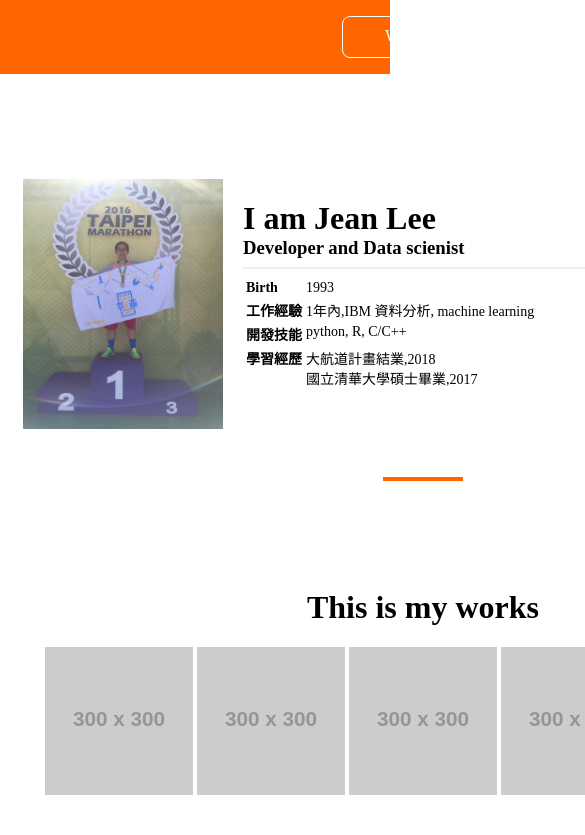
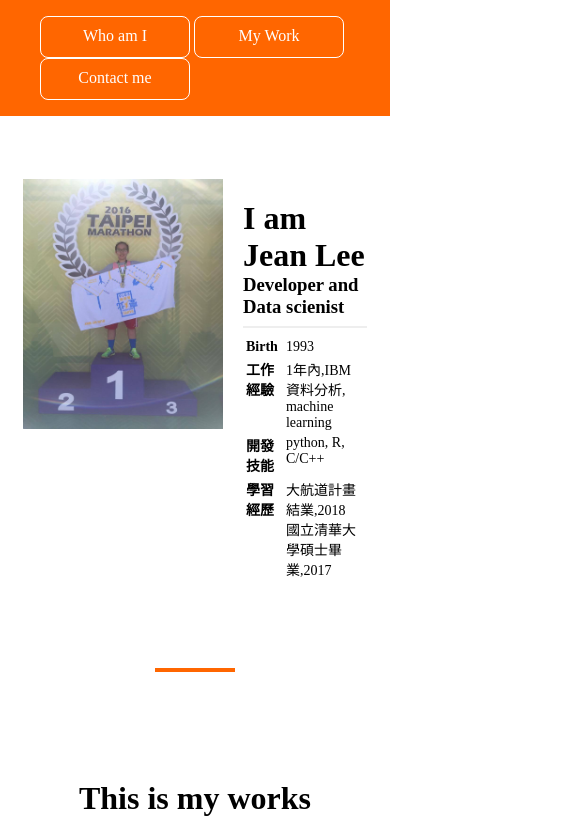
Before and after one commit to hero710690/Yourwebsite, a plain HTML site: page index.html in a window 390 px wide. Shown: the top 835 px of the page, 585 px wide, since content can reach past the window. Drawn offline with Linux system fonts and the light colour scheme; placeholder pictures from the web are drawn by us.

Commit message:
implement RWD

```diff
--- a/index.html
+++ b/index.html
@@ -1,6 +1,7 @@
 <!DOCTYPE html>
 <html>
   <head>
+    <meta name="viewport" content="width=device-width, initial-scale=1.0">
     <link type="text/css" rel="stylesheet" href="style.css">
     <title>Welcome to Jean’s Site!!!</title>
   </head>
@@ -21,7 +22,7 @@
             <img src="img/my-avator.jpg" alt="my avator">
           </div>
           <div id="my-info">
-            <h1 id="me">I am Jean Lee</h1>
+            <h1>I am Jean Lee</h1>
             <h3>Developer and Data scienist</h3>
             <hr>
             <table>
--- a/style.css
+++ b/style.css
@@ -186,3 +186,12 @@ hr.bar {
   border: 2px solid #ff6600;
   width: 80px;
 }
+@media screen and (max-width: 1023px) {
+  .container {
+    width: auto;
+  }
+
+  /*
+    往下繼續手機版 css code
+  */
+}
```
